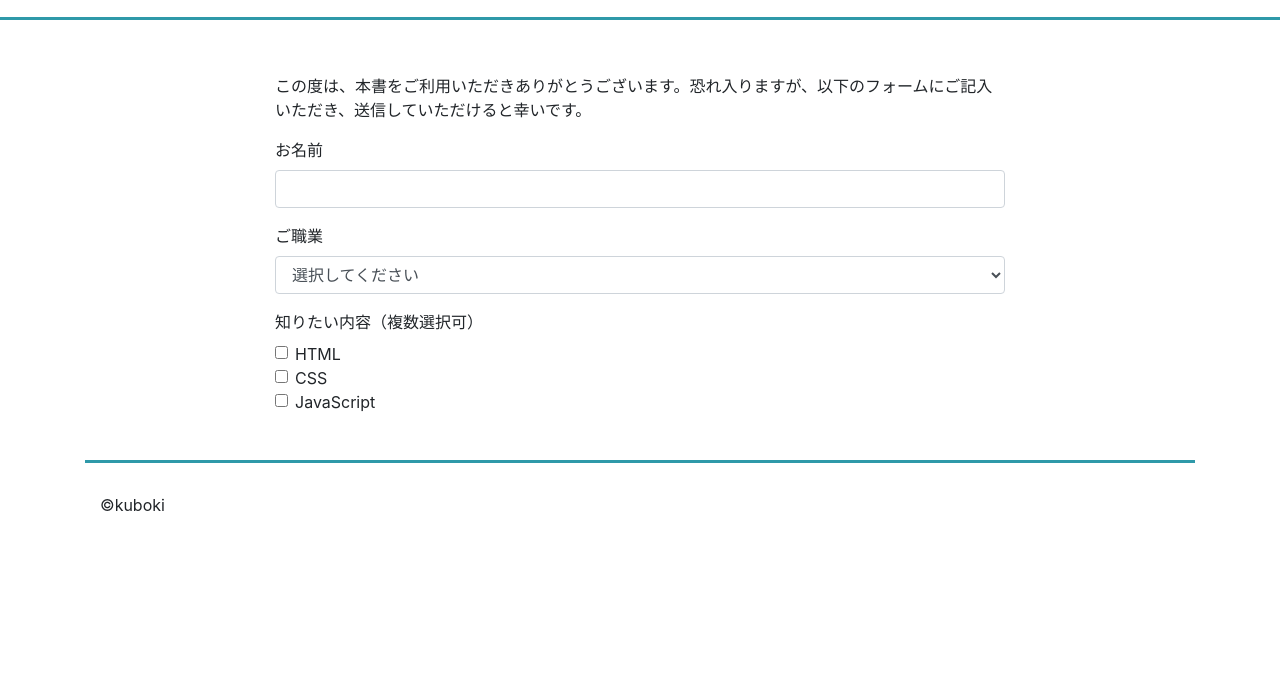
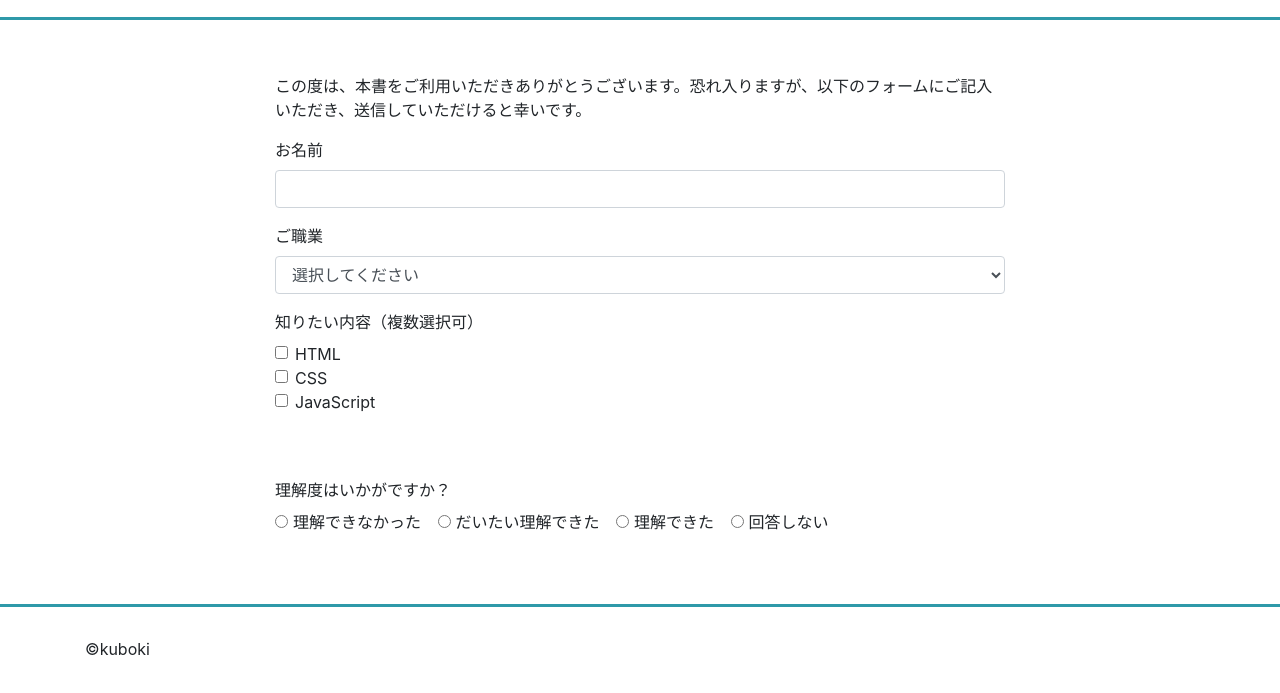
Before and after one commit to naonao-aaa/front_practice3, a plain HTML site: page index.html in a window 1280 px wide. Shown: the part 73-766 px from the top of the page. Drawn offline with nearby package versions, Linux system fonts and the light colour scheme.

Commit message:
ラジオボタン作成

```diff
--- a/index.html
+++ b/index.html
@@ -56,7 +56,27 @@
                     <input type="checkbox" name="q1" id="q1_3" value="javascript" class="form-check-input">
                     <label for="q1_3" class="form-check-label">JavaScript</label>
                 </div>
-        </div>
+        　　　</div>
+        　　　<div class="form-group">
+                 <label class="d-block">理解度はいかがですか？</label>
+                 <div class="form-check form-check-inline">
+                     <input type="radio" class="form-check-input" name="q2" id="q2_1" value="1">
+                     <label for="q2_1" class="form-check-label">理解できなかった</label>
+                 </div>
+                 <div class="form-check form-check-inline">
+                    <input type="radio" class="form-check-input" name="q2" id="q2_2" value="2">
+                    <label for="q2_2" class="form-check-label">だいたい理解できた</label>
+                </div>
+                <div class="form-check form-check-inline">
+                    <input type="radio" class="form-check-input" name="q2" id="q2_3" value="3">
+                    <label for="q2_3" class="form-check-label">理解できた</label>
+                </div>
+                <div class="form-check form-check-inline">
+                    <input type="radio" class="form-check-input" name="q2" id="q2_4" value="">
+                    <label for="q2_4" class="form-check-label">回答しない</label>
+                </div>
+          </div>
+    　　</div>
     </form>
     </div>
 
```
